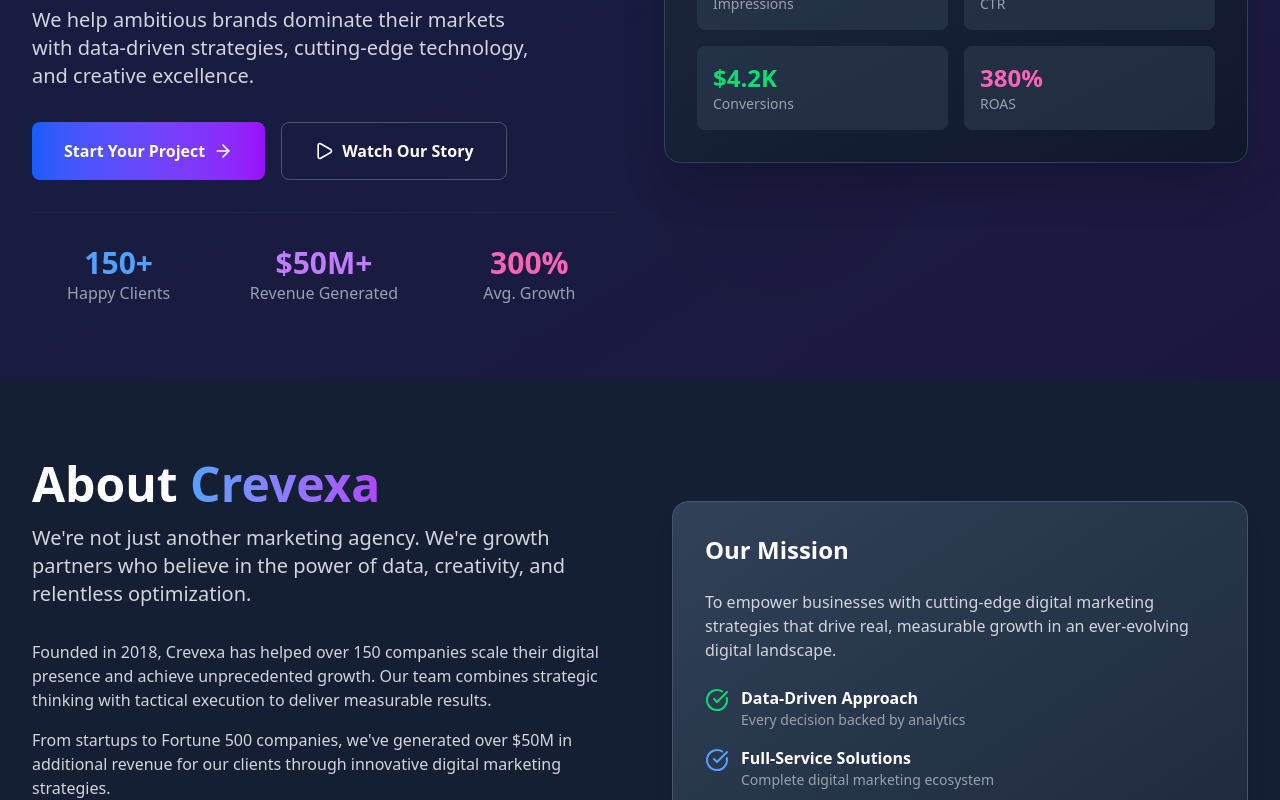
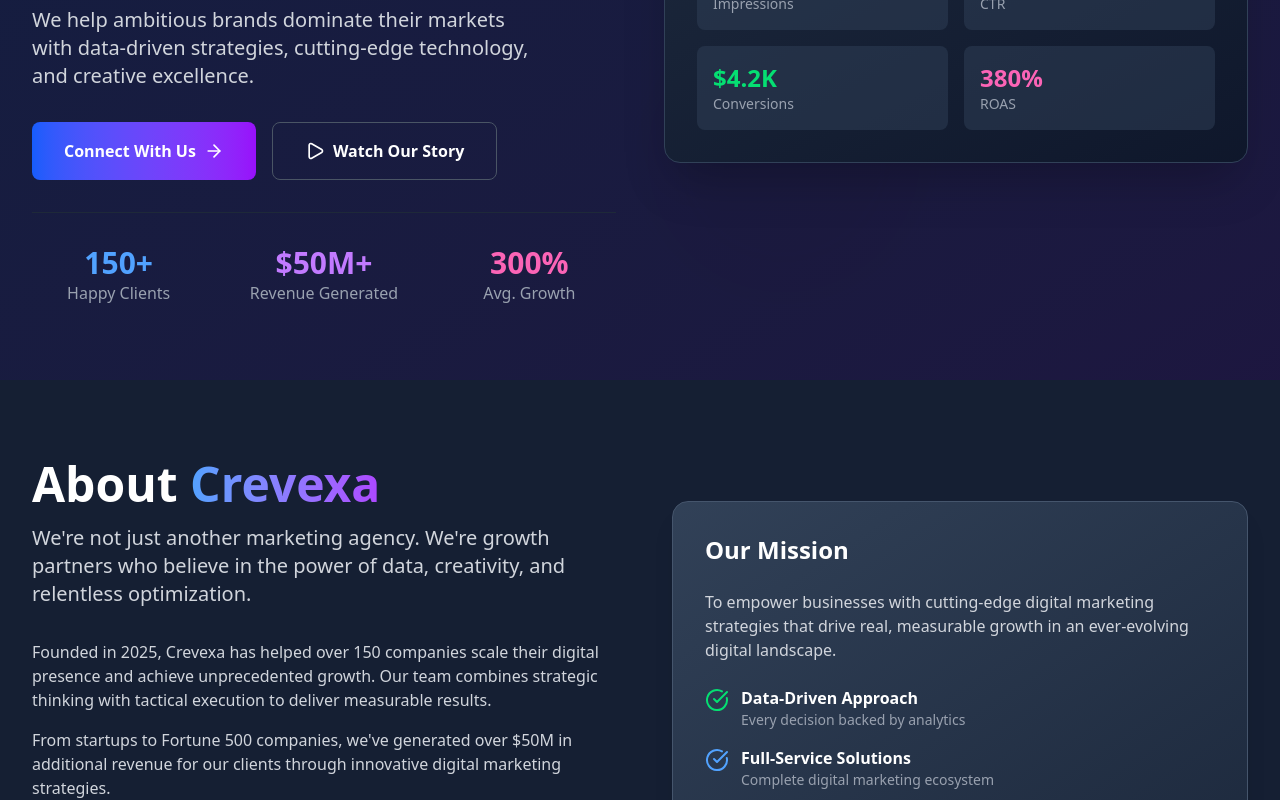
Before and after one commit to crevexamedia/crevexaOfficialSite, a React (Vite) app: page / in a window 1280 px wide. Shown: the part 420-1220 px from the top of the page. Built offline with nearby package versions, Linux system fonts and the light colour scheme.

Commit message:
some minor updates 1.1.11

```diff
--- a/src/components/WholeSite.jsx
+++ b/src/components/WholeSite.jsx
@@ -310,7 +310,7 @@
                   onClick={() => scrollToSection("contact")}
                   className="bg-gradient-to-r from-blue-600 to-purple-600 hover:from-blue-700 hover:to-purple-700 text-white px-8 py-4 rounded-lg font-semibold transition-all duration-300 transform hover:scale-105 flex items-center justify-center group"
                 >
-                  Start Your Project
+                  Connect With Us
                   <ArrowRight className="ml-2 h-5 w-5 group-hover:translate-x-1 transition-transform" />
                 </button>
                 <button className="border border-gray-600 hover:border-gray-500 text-white px-8 py-4 rounded-lg font-semibold transition-all duration-300 hover:bg-gray-800 flex items-center justify-center group">
@@ -405,7 +405,7 @@
 
               <div className="space-y-4">
                 <p className="text-gray-300">
-                  Founded in 2018, Crevexa has helped over 150 companies scale
+                  Founded in 2025, Crevexa has helped over 150 companies scale
                   their digital presence and achieve unprecedented growth. Our
                   team combines strategic thinking with tactical execution to
                   deliver measurable results.
@@ -695,7 +695,7 @@
               </div>
               <p className="text-gray-400">
                 Empowering businesses with cutting-edge digital marketing
-                strategies since 2018.
+                strategies since 2025.
               </p>
               <p className="text-gray-400">Follow Us</p>
               <div className="flex space-x-4">
@@ -763,12 +763,10 @@
                       <h3 className="text-xl font-semibold text-white mb-2">
                         Email Us
                       </h3>
-                      <p className="text-gray-300">hello@crevexa.com</p>
-                      <p className="text-gray-300">support@crevexa.com</p>
+                      <p className="text-gray-300">crevexamedia@gmail.com</p>
                     </div>
                   </div>
-
-                  <div className="flex items-start space-x-4">
+                  {/* <div className="flex items-start space-x-4">
                     <div className="w-12 h-12 bg-gradient-to-r from-blue-600 to-purple-600 rounded-lg flex items-center justify-center">
                       <Phone className="h-6 w-6 text-white" />
                     </div>
@@ -792,7 +790,7 @@
                       <p className="text-gray-300">123 Digital Avenue</p>
                       <p className="text-gray-300">New York, NY 10001</p>
                     </div>
-                  </div>
+                  </div> */}
                 </div>
               </div>
             </div>
```
